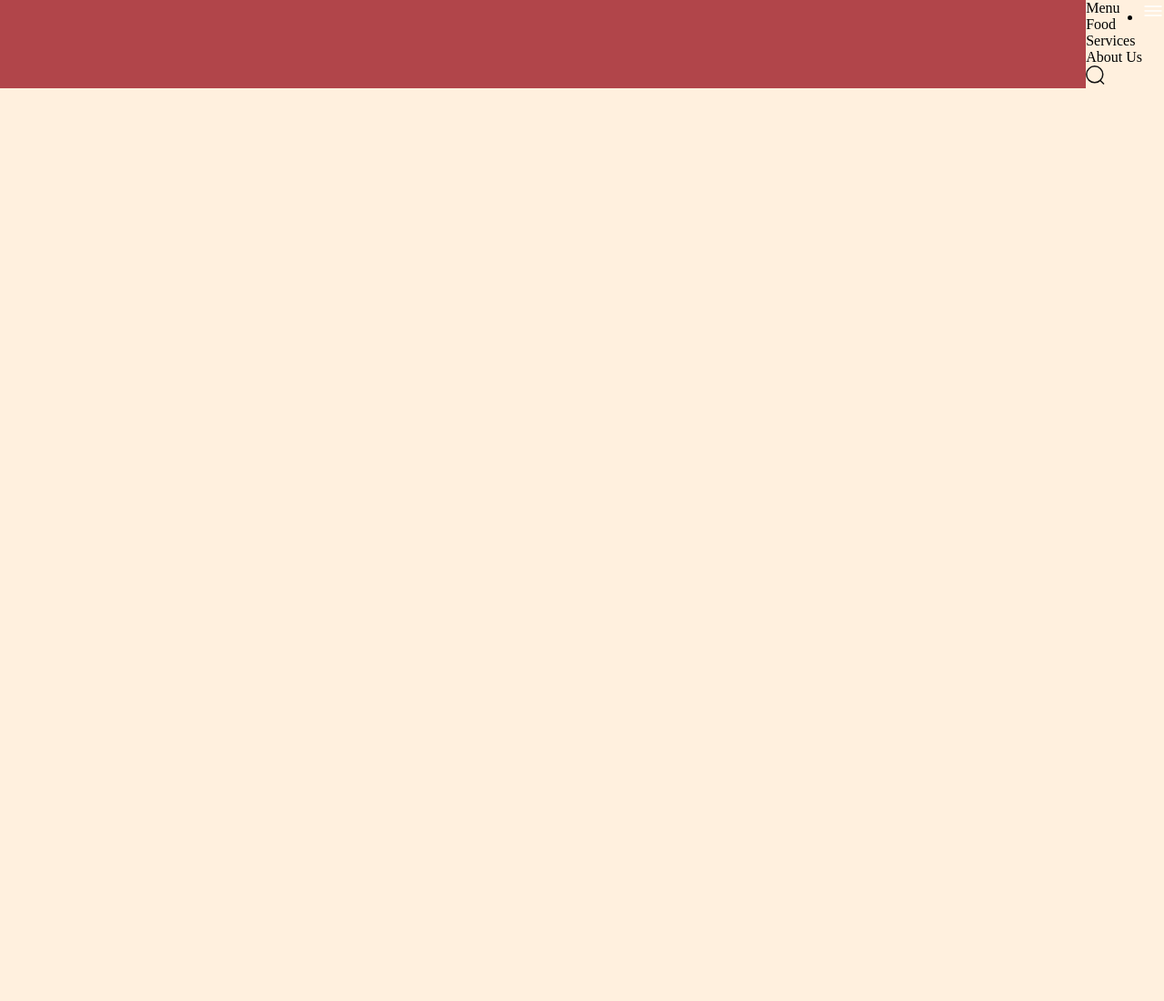
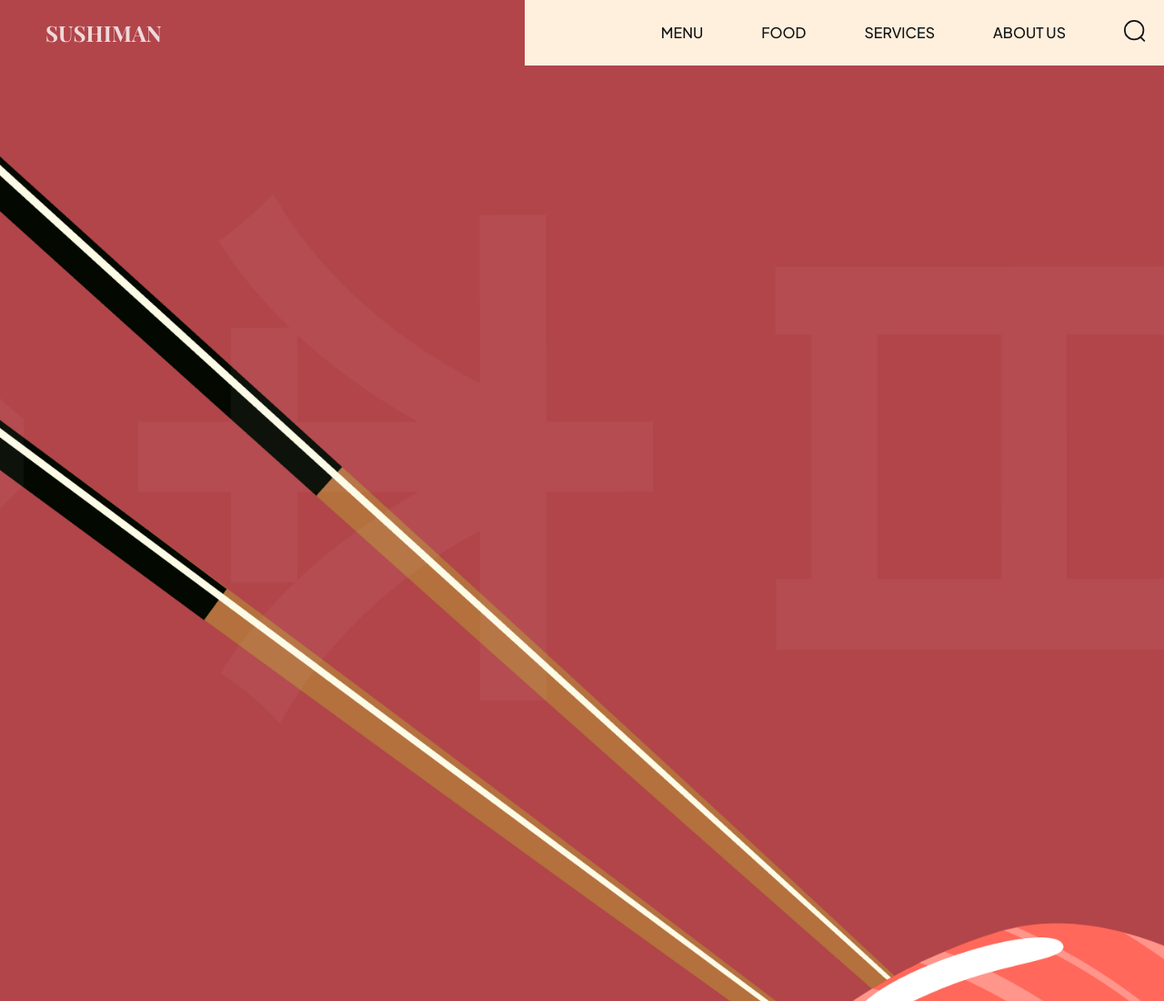
Before and after one commit to gregoriusgrd/sushi-restaurant, a website built with Vite: page index.html in a window 1280 px wide. Shown: the top 1100 px of the page at 91% size. Before the commit the page ends 800 px from the top, so only its background shows below. Built offline with nearby package versions, Linux system fonts and the light colour scheme.

Commit message:
add-header.css

```diff
--- a/css/sections/header.css
+++ b/css/sections/header.css
@@ -17,11 +17,50 @@
     width: 100%;
 
     background-color: var(--primary-color);
-    z-index: 1;
+    z-index: -1;
   }
 
   .header__logo h4 {
     padding-left: 30px;
 
+    font-weight: 700;
+    font-size: 24px;
+    text-transform: uppercase;
+    font-family: var(--playfair-display);
     color: #fff;
+    opacity: 0.8;
   }
+
+  .header__menu, .header__menu-mobile {
+    padding: 20px;
+    flex: 1.236;
+    display: flex;
+    align-items: center;
+    justify-content: flex-end;
+    gap: 64px;
+
+    list-style: none;
+  }
+
+  .header__menu li {
+    font-weight: 500;
+    font-family: var(--plus-jakarta-sans);
+    color: var(--secondary-color);
+    font-size: 16px;
+    text-transform: uppercase;
+    line-height: 20px;
+    cursor: pointer;
+  }
+
+  .header__menu li img {
+    width: 24px;
+    height: 24px;
+    object-fit: contain;
+  }
+
+  .header__menu-mobile {
+    display: none;
+    gap: 20px;
+
+    position: relative;
+  }
--- /dev/null
+++ b/css/sections/hero.css
@@ -0,0 +1,29 @@
+.hero {
+    display: flex;
+    min-height: calc(100vh - 74px);
+    overflow: hidden;
+}
+
+.hero-image {
+    flex: 1;
+    display: flex;
+    flex-direction: column;
+
+    position: relative;
+    z-index: 5;
+}
+
+.hero-image img {
+    width: 120%;
+    height: 100%;
+    object-fit: contain;
+}
+
+.hero-image__overlay {
+    position: absolute;
+    inset: 0;
+    width: 100%;
+
+    background-color: var(--primary-color);
+    z-index: -1;
+}
--- a/css/style.css
+++ b/css/style.css
@@ -3,12 +3,12 @@
 
 /* other css file imports */
 @import url("sections/header.css");
-/* @import url("sections/hero.css");
+@import url("sections/hero.css");
 @import url("sections/about.css");
 @import url("sections/popular.css");
 @import url("sections/trending.css");
 @import url("sections/subscribe.css");
-@import url("sections/footer.css"); */
+@import url("sections/footer.css");
 
 /* CSS variables for reusablity across all files (including above imported) */
 :root {
--- a/index.html
+++ b/index.html
@@ -41,6 +41,21 @@
       </nav>
     </header>
 
+    <section class="hero">
+      <div class="hero-image">
+        <img src="assets/sushi-1.png" alt="sushi">
+
+        <h2>
+          日 <br />
+          本 <br />
+          食
+        </h2>
+
+        <div class="hero-image__overlay">
+        </div>
+      </div>
+    </section>
+
     <script src="js/script.js" type="module"></script>
   </body>
 </html>
```
Also changed, not shown: css/sections/about.css (added), css/sections/footer.css (added), css/sections/popular.css (added), css/sections/subscribe.css (added), css/sections/trending.css (added). Lines whose indentation alone changed are shown as unchanged.
